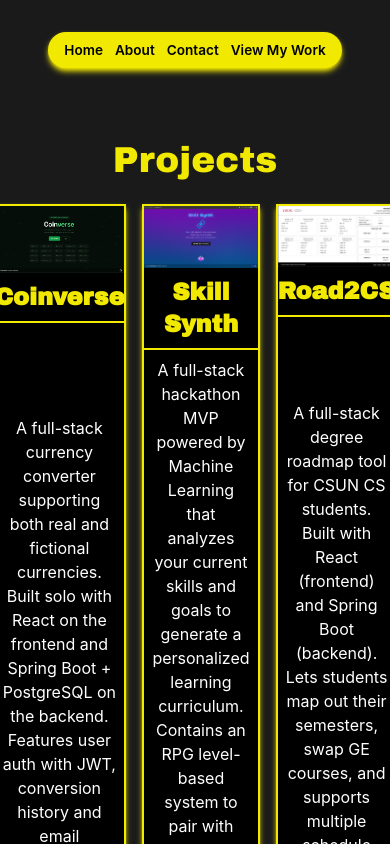
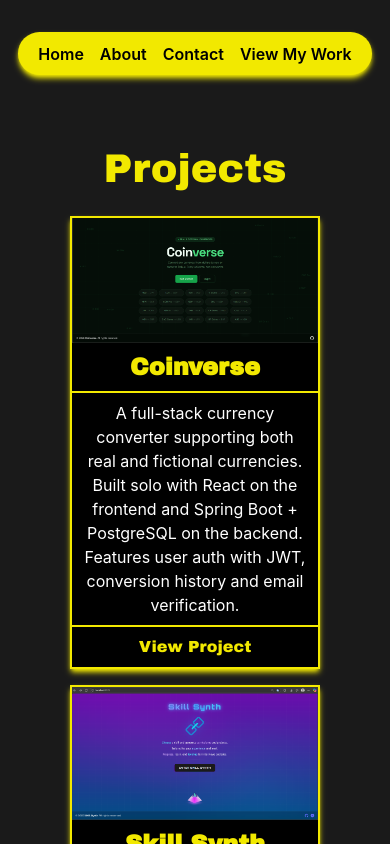
Before and after one commit to AlexRz101/Personal-Portfolio, a React (Vite) app in the folder Portfolio/: page /view-my-work in a window 390 px wide. Shown: the top 844 px of the page. Built offline with nearby package versions, Linux system fonts and the light colour scheme.

Commit message:
added some mobile responsiveness

```diff
--- a/Portfolio/src/components/ImageCard.tsx
+++ b/Portfolio/src/components/ImageCard.tsx
@@ -31,7 +31,7 @@
     return (
         <div className={`responsive-image-card shadow-md ${shadowColor} ${outerBorderColor} p-0.5`}>
 
-            <div className={`flex flex-col items-center gap-2 h-full ${cardColor}`}>
+            <div className={`flex flex-col items-center justify-center gap-2 h-full ${cardColor}`}>
 
                 <img
                     src={image}
--- a/Portfolio/src/index.css
+++ b/Portfolio/src/index.css
@@ -1,5 +1,4 @@
 /* Global font and assets */
-
 @import "tailwindcss";
 
 @font-face {
--- a/Portfolio/src/pages/About.tsx
+++ b/Portfolio/src/pages/About.tsx
@@ -8,7 +8,7 @@
 function About() {
     return (
         <div
-            className="about-page h-screen background-container overflow-hidden"
+            className="about-page background-container overflow-hidden bg-[#f2e900]"
             style={{ '--bg-image': `url(${cityBg})` } as React.CSSProperties}
         >
             {/* Navbar centered at top */}
@@ -35,8 +35,8 @@
                 </div>
             </div>
 
-            <img src={leftImage} alt="description" loading="lazy" className="leftImage" />
-            <img src={rightImage} alt="description" loading="lazy" className="rightImage" />
+            <img src={leftImage} alt="description" loading="lazy" className="leftImage hidden md:flex" />
+            <img src={rightImage} alt="description" loading="lazy" className="rightImage hidden md:flex" />
         </div>
     );
 }
--- a/Portfolio/src/pages/Contact.tsx
+++ b/Portfolio/src/pages/Contact.tsx
@@ -26,7 +26,7 @@
 
 function Contact() {
   return (
-    <div className="contact-page min-h-screen bg-[#1a1a1a]">
+    <div className="contact-page bg-[#1a1a1a]">
 
       <div className="flex justify-center items-start py-8">
         <Navbar
@@ -36,7 +36,7 @@
         />
       </div>
 
-      <div className="flex flex-col items-center px-4 pt-10">
+      <div className="flex flex-col items-center pt-10">
 
         <p className="text-xs font-medium tracking-widest text-[#f2e900] uppercase mb-3">
           Get in touch
--- a/Portfolio/src/pages/Home.tsx
+++ b/Portfolio/src/pages/Home.tsx
@@ -8,7 +8,7 @@
 function Home() {
   return (
     <div
-      className="flex h-screen background-container overflow-hidden"
+      className="flex background-container overflow-hidden bg-[#f2e900]"
       style={{ '--bg-image': `url(${cityBg})` } as React.CSSProperties}
     >
 
@@ -47,7 +47,7 @@
       <div id="vertical-line" />
 
       {/* Right Side */}
-      <div className="flex items-center justify-end w-1/2">
+      <div className="flex hidden md:flex items-center justify-end w-1/2">
         <img src={firstImage} alt="description" className="image1" />
         <img src={secondImage} alt="description" className="image2" />
         <div className="half-circle" />
--- a/Portfolio/src/pages/Projects.tsx
+++ b/Portfolio/src/pages/Projects.tsx
@@ -8,7 +8,7 @@
 
 function Projects() {
     return (
-        <div className="projects-page h-screen bg-[#1a1a1a]">
+        <div className="projects-page bg-[#1a1a1a] pb-10">
 
             {/* Navbar */}
             <div className="flex justify-center items-center py-8">
@@ -24,7 +24,7 @@
 
                 <h1 className="text text-4xl text-[#f2e900]"> Projects </h1>
 
-                <div className="flex flex-row gap-4">
+                <div className="flex flex-col md:flex-row gap-4">
 
                     <Card
                         projectName="Coinverse"
--- a/Portfolio/src/styles/App.css
+++ b/Portfolio/src/styles/App.css
@@ -9,8 +9,16 @@
   z-index: 2;
 }
 
+html,
+body,
+#root {
+    min-height: 100%;
+    margin: 0;
+    background-color: #1a1a1a;
+}
+
 body {
-    overflow: hidden;
+    min-height: 100vh;
 }
 
 /* Glitch effect */
--- a/Portfolio/src/styles/Contact.css
+++ b/Portfolio/src/styles/Contact.css
@@ -1,5 +1,25 @@
 /* General contact page font sizing */
 .contact-page {
+
+    /* Phones */
+    @media (max-width: 767px)  {
+        h1 {
+            font-size: 4rem;
+        }
+
+        h2 {
+            font-size: 1.5rem;
+        }
+
+        p {
+            font-size: 1.25rem;
+        }
+
+        a {
+            font-size: 1.25rem;
+        }
+    }
+
     /* tablet */
     @media (min-width: 768px)  {
         h1 {
@@ -175,6 +195,13 @@
     width: 100%;
 }
 
+/* Phones */
+@media (max-width: 767px) {
+  .responsive-card {
+    width: 325px;
+  }
+}
+
 /* tablet */
 @media (min-width: 768px) {
     .responsive-card {
--- a/Portfolio/src/styles/Home.css
+++ b/Portfolio/src/styles/Home.css
@@ -1,7 +1,3 @@
-body {
-    background-color: #f2e900;
-}
-
 .background-container {
     position: relative;
     width: 100%;
--- a/Portfolio/src/styles/ImageCard.css
+++ b/Portfolio/src/styles/ImageCard.css
@@ -1,5 +1,13 @@
 .responsive-image-card {
     width: 100%;
+}
+
+/* Phones */
+@media (max-width: 767px) {
+    .responsive-image-card {
+        width: 250px;
+        min-height: 300px;
+    }
 }
 
 /* tablet */
--- a/Portfolio/src/styles/Navbar.css
+++ b/Portfolio/src/styles/Navbar.css
@@ -3,6 +3,15 @@
     gap: 0.75rem;
     padding: 0.5rem 1rem;
     font-size: 0.85rem;
+}
+
+/* tablet */
+@media (max-width: 767px) {
+    .responsive-navbar ul {
+        gap: 1rem;
+        padding: 0.6rem 1.25rem;
+        font-size: 1rem;
+    }
 }
 
 /* tablet */
--- a/Portfolio/src/styles/Projects.css
+++ b/Portfolio/src/styles/Projects.css
@@ -1,5 +1,25 @@
 /* Projects.tsx media queries */
 .projects-page {
+
+    /* tablet */
+    @media (max-width: 767px)  {
+        h1 {
+            font-size: 2.5rem;
+        }
+
+        h2 {
+            font-size: 1.5rem;
+        }
+
+        p {
+            font-size: 1rem;
+        }
+
+        a {
+            font-size: 1rem;
+        }
+    }
+
     /* tablet */
     @media (min-width: 768px)  {
         h1 {
```
